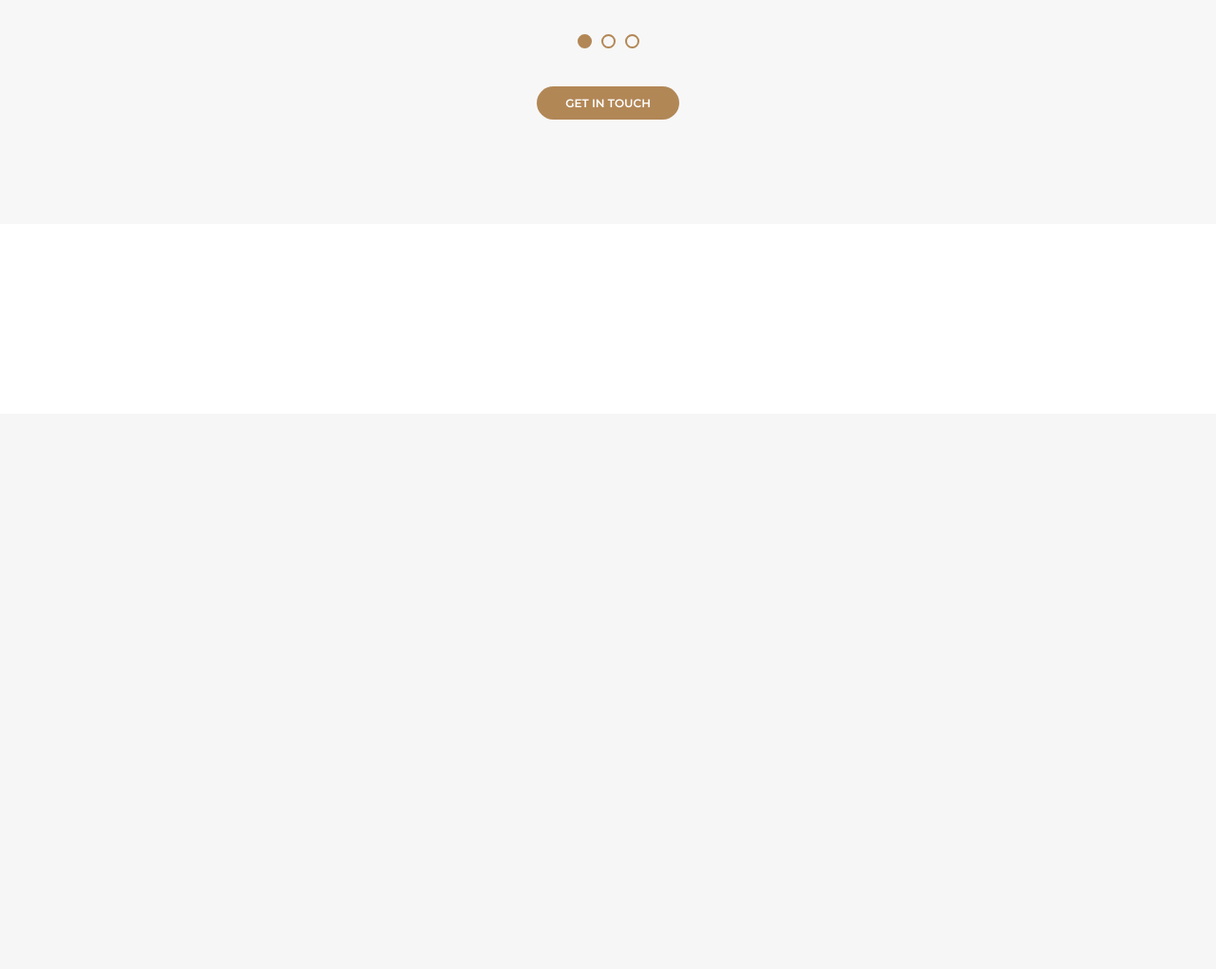
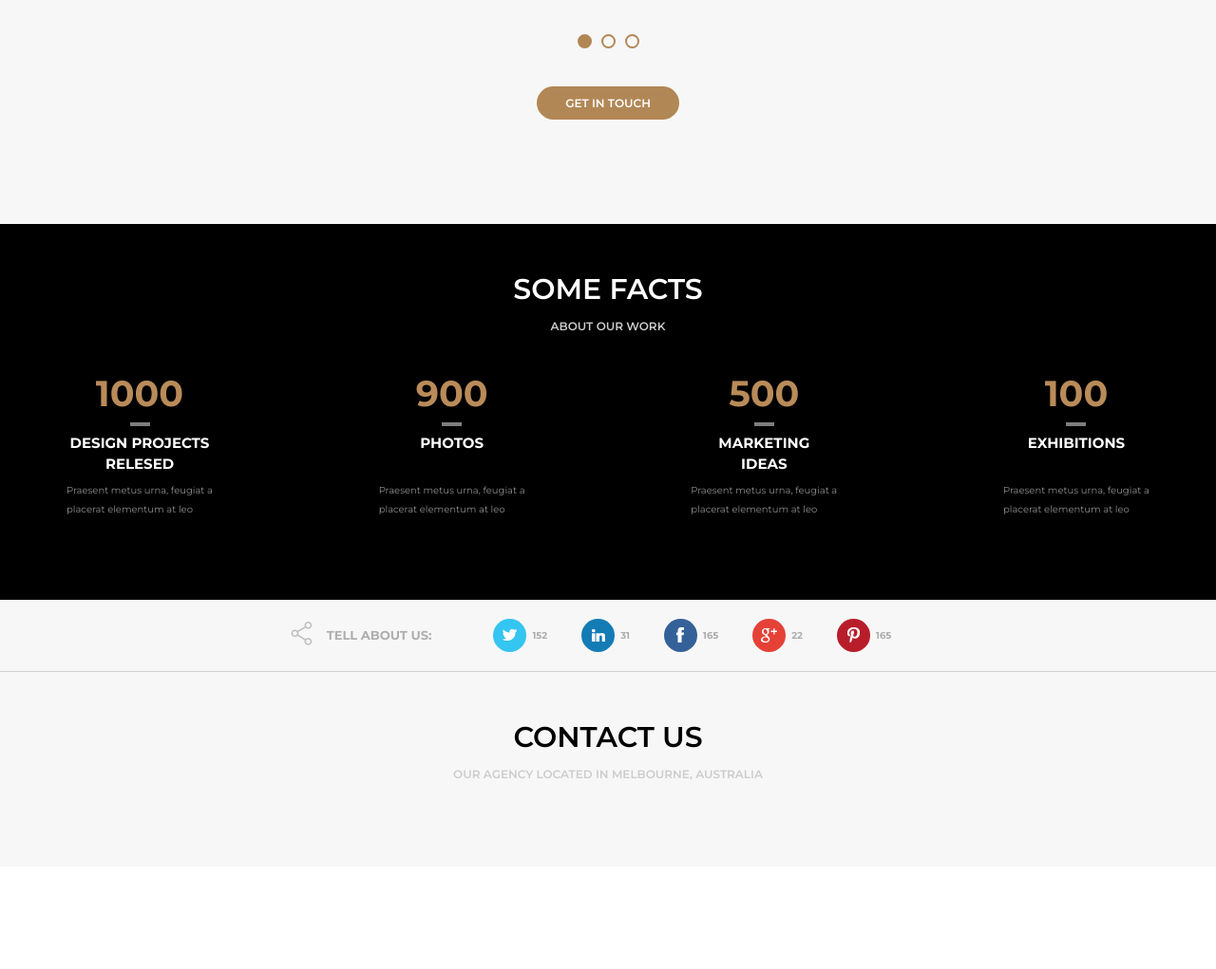
Before and after one commit to alanMedeiros98/html5-css3-new, a PHP site: the page made by anotacoes/modulo 10/index.html in a window 1280 px wide. Shown: the part 5222-6243 px from the top of the page at 95% size. Before the commit the page ends 5348 px from the top, so only its background shows below. Run offline with PHP 8.4, Linux system fonts and the light colour scheme.

Commit message:
atualizacao dia 23/10/2021

```diff
--- a/anotacoes/modulo 10/assets/css/style.css
+++ b/anotacoes/modulo 10/assets/css/style.css
@@ -598,3 +598,105 @@
 }
 /* terminando o features */
 /* começando o facts */
+.section--facts{
+	display: flex;
+	justify-content: space-between;
+	padding-bottom: 35px;
+}
+.section--fact{
+	display: flex;
+	flex-direction: column;
+	align-items: center;
+	justify-content: space-between;
+	max-width: 154px;
+	height: 156px;
+}
+.section--fact--number{
+	font-size: 38px;
+	color: #b98b59;
+	font-weight: 700;
+}
+.section--fact--bar{
+	width: 21px;
+	height: 4px;
+	background-color: #7e7e7e;
+}
+.section--fact--title{
+	font-size: 15px;
+	color: #fff;
+	font-weight: 700;
+	text-align: center;
+	text-transform: uppercase;
+	line-height: 22px;
+}
+.section--fact--title i{
+	color: transparent;
+}
+.section--fact--desc{
+	font-size: 10px;
+	color: #8d8d8d;
+	line-height: 20px;
+}
+/* terminando o facts */
+/* começando o social medias */
+.media{
+	padding: 20px 0px;
+	border-bottom: 1px solid #cfcfcf;
+}
+.section--social_media{
+	display: flex;
+	justify-content: center;
+}
+.section--share{
+	display: flex;
+	align-items: center;
+	padding-right: 65px;
+}
+.section--share--icon{
+	padding-right: 15px;
+}
+.section--share--desc{
+	font-size: 13px;
+	font-weight: 700;
+	text-transform: uppercase;
+	color: #aeaeae;
+}
+.section--medias{
+	display: flex;
+}
+.section--media{
+	display: flex;
+	align-items: center;
+	padding-right: 36px;
+}
+.section--media--icon{
+	display: flex;
+	justify-content: center;
+	align-items: center;
+	width: 35px;
+	height: 35px;
+	border-radius: 50%;
+	margin-right: 6px;
+}
+.twitter{
+	background-color: #34c5f1;
+}
+.linkedin{
+	background-color: #137cb5;
+}
+.facebook{
+	background-color: #346198;
+}
+.googleplus{
+	background-color: #e54137;
+}
+.pinterest{
+	background-color: #b81e2a;
+}
+.section--media--number{
+	color: #adadad;
+	font-size: 10px;
+	font-weight: 700;
+}
+/* terminando o social medias */
+/* começando o contact */
--- a/anotacoes/modulo 10/index.html
+++ b/anotacoes/modulo 10/index.html
@@ -476,6 +476,81 @@
 				</div>
 			</div>
 		</section>
+		<section class="default dark">
+			<div class="section--body">
+				<div class="section--title">some facts</div>
+				<div class="section--desc">about our work</div>
+				<div class="section--facts">
+					<div class="section--fact">
+						<div class="section--fact--number">1000</div>
+						<div class="section--fact--bar"></div>
+						<div class="section--fact--title">design projects relesed</div>
+						<div class="section--fact--desc">Praesent metus urna, feugiat a placerat elementum at leo</div>
+					</div>
+					<div class="section--fact">
+						<div class="section--fact--number">900</div>
+						<div class="section--fact--bar"></div>
+						<div class="section--fact--title">photos<br><i>.</i></div>
+						<div class="section--fact--desc">Praesent metus urna, feugiat a placerat elementum at leo</div>
+					</div>
+					<div class="section--fact">
+						<div class="section--fact--number">500</div>
+						<div class="section--fact--bar"></div>
+						<div class="section--fact--title">marketing<br> ideas</div>
+						<div class="section--fact--desc">Praesent metus urna, feugiat a placerat elementum at leo</div>
+					</div>
+					<div class="section--fact">
+						<div class="section--fact--number">100</div>
+						<div class="section--fact--bar"></div>
+						<div class="section--fact--title">exhibitions<br><i>.</i></div>
+						<div class="section--fact--desc">Praesent metus urna, feugiat a placerat elementum at leo</div>
+					</div>
+				</div>
+			</div>
+		</section>
+		<section class="default light media">
+			<div class="section--body">
+				<div class="section--social_media">
+					<div class="section--share">
+						<div class="section--share--icon"><img src="assets/images/share.png" alt=""></div>
+						<div class="section--share--desc">tell about us:</div>
+					</div>
+					<div class="section--medias">
+						<div class="section--media">
+							<div class="section--media--icon twitter"><img src="assets/images/twitter.png" alt=""></div>
+							<div class="section--media--number">152</div>
+						</div>
+						<div class="section--media">
+							<div class="section--media--icon linkedin"><img src="assets/images/linkedin.png" alt=""></div>
+							<div class="section--media--number">31</div>
+						</div>
+						<div class="section--media">
+							<div class="section--media--icon facebook"><img src="assets/images/facebook.png" alt=""></div>
+							<div class="section--media--number">165</div>
+						</div>
+						<div class="section--media">
+							<div class="section--media--icon googleplus"><img src="assets/images/googleplus.png" alt=""></div>
+							<div class="section--media--number">22</div>
+						</div>
+						<div class="section--media">
+							<div class="section--media--icon pinterest"><img src="assets/images/pinterest.png" alt=""></div>
+							<div class="section--media--number">165</div>
+						</div>
+					</div>
+				</div>
+			</div>
+		</section>
+		<section class="default light">
+			<div class="section--body">
+				<div class="section--title">contact us</div>
+				<div class="section--desc">our agency located in melbourne, australia</div>
+				<div class="section--contact">
+					<form action="">
+
+					</form>
+				</div>
+			</div>
+		</section>
 	</main>
 </body>
 </html>
```
